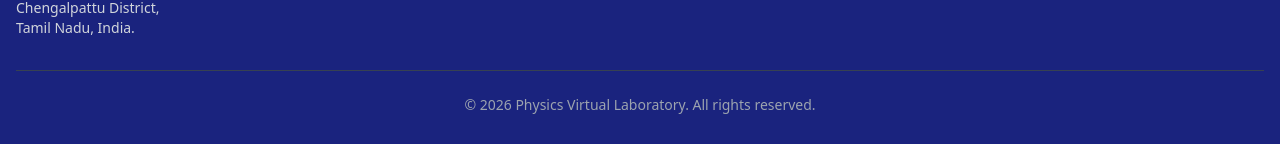
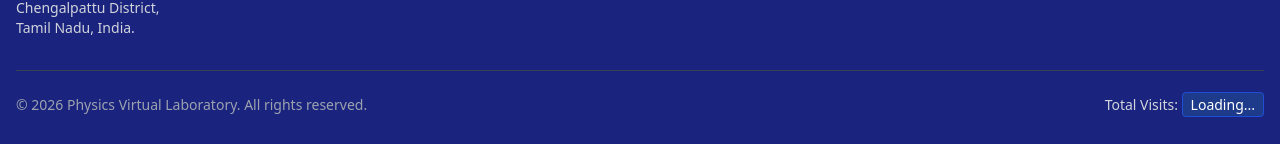
Before and after one commit to itzayush18/srm-virtual-labs, a React (Vite) app: page /lab in a window 1280 px wide. Shown: the part 2583-2727 px from the top of the page. Built offline with nearby package versions, Linux system fonts and the light colour scheme; no server answers.

Commit message:
Implement visitor count in Footer component
Added visitor count functionality to the footer using an API.

```diff
--- a/src/components/layout/Footer.tsx
+++ b/src/components/layout/Footer.tsx
@@ -1,7 +1,17 @@
-import React from 'react';
+import React, { useEffect, useState } from 'react';
 import { Link } from 'react-router-dom';
 
 const Footer = () => {
+  const [visitorCount, setVisitorCount] = useState(null);
+
+  useEffect(() => {
+    // Fetch and increment page views for your site domain
+    fetch('https://api.counterapi.dev/v1/srm-virtual-labs/visits/up')
+      .then((res) => res.json())
+      .then((data) => setVisitorCount(data.count))
+      .catch((err) => console.error('Error fetching visitor count:', err));
+  }, []);
+
   return (
     <footer className="bg-lab-blue text-white py-8">
       <div className="container mx-auto px-4">
@@ -66,10 +76,17 @@ const Footer = () => {
           </div>
         </div>
 
-        <div className="border-t border-gray-700 mt-8 pt-6 text-center text-sm text-gray-400">
+        {/* --- COPYRIGHT AND VISITOR COUNTER SECTION --- */}
+        <div className="border-t border-gray-700 mt-8 pt-6 flex flex-col sm:flex-row items-center justify-between text-sm text-gray-400 gap-2">
           <p>
-            © {new Date().getFullYear()} Physics Virtual Laboratory. All rights
-            reserved.
+            © {new Date().getFullYear()} Physics Virtual Laboratory. All rights reserved.
+          </p>
+
+          <p className="text-gray-300 font-medium">
+            Total Visits:{' '}
+            <span className="text-white bg-blue-900 px-2 py-0.5 rounded border border-blue-700">
+              {visitorCount !== null ? visitorCount.toLocaleString() : 'Loading...'}
+            </span>
           </p>
         </div>
       </div>
```
